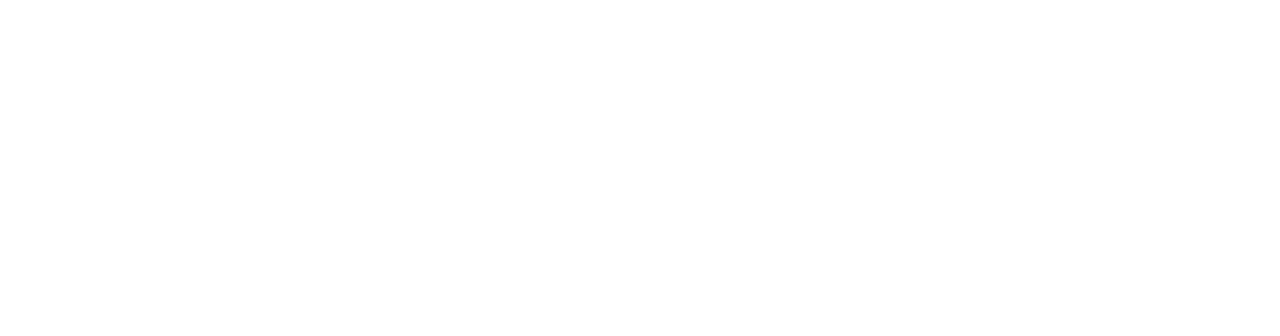
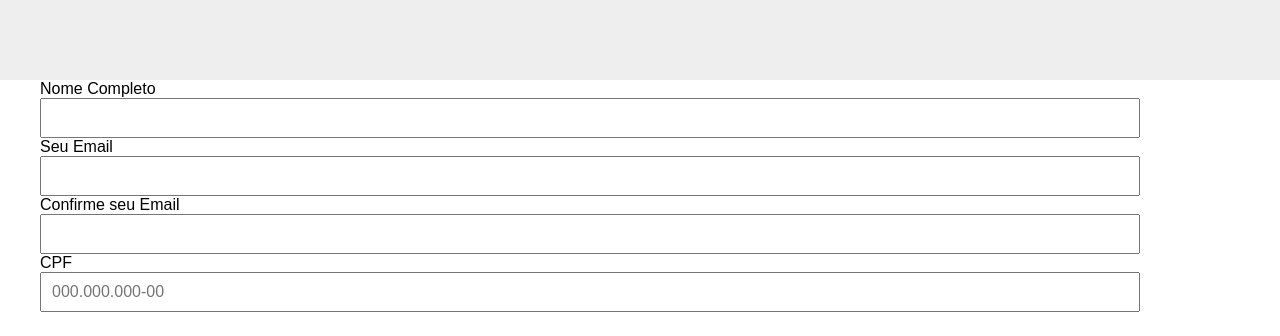
Before and after one commit to ogdanilosilva/NutriPlus, a plain HTML site: page pages/pagamento.html in a window 1280 px wide. Drawn offline with Linux system fonts and the light colour scheme.

Commit message:
Add files via upload

```diff
--- a/pages/pagamento.html
+++ b/pages/pagamento.html
@@ -0,0 +1,38 @@
+<!DOCTYPE html>
+<html lang="en">
+
+<head>
+    <meta charset="UTF-8">
+    <meta http-equiv="X-UA-Compatible" content="IE=edge">
+    <meta name="viewport" content="width=device-width, initial-scale=1.0">
+    <link rel="stylesheet" href="../style.css">
+    <title>Pagamento</title>
+</head>
+
+<body>
+    <header>
+        <div class="container-pagamentos">
+
+        </div>
+    </header>
+
+    <section id="pagamentos">
+        <div class="container-pagamentos">
+            <form action="">
+                <label for="">Nome Completo</label>
+                <input type="text">
+                <label for="">Seu Email</label>
+                <input type="email" name="" id="">
+                <label for="">Confirme seu Email</label>
+                <input type="email">
+                <label for="">CPF</label>
+                <input type="text" placeholder="000.000.000-00">
+
+
+            </form>
+        </div>
+        </div>
+    </section>
+</body>
+
+</html>
--- a/style.css
+++ b/style.css
@@ -420,3 +420,25 @@ nav a {
     text-align: left;
     padding-right: 25px;
 }
+
+#pagamentos {
+    display: flex;
+    justify-content: center;
+}
+
+.container-pagamentos {
+    width: 1200px;
+    display: flex;
+}
+
+.container-pagamentos form {
+    display: flex;
+    flex-direction: column;
+}
+
+.container-pagamentos form input{
+    width: 1100px;
+    height: 40px;
+    padding: 10px;
+    font-size: 16px;
+}
```
Also changed, not shown: index.html (+1 -1 lines).
